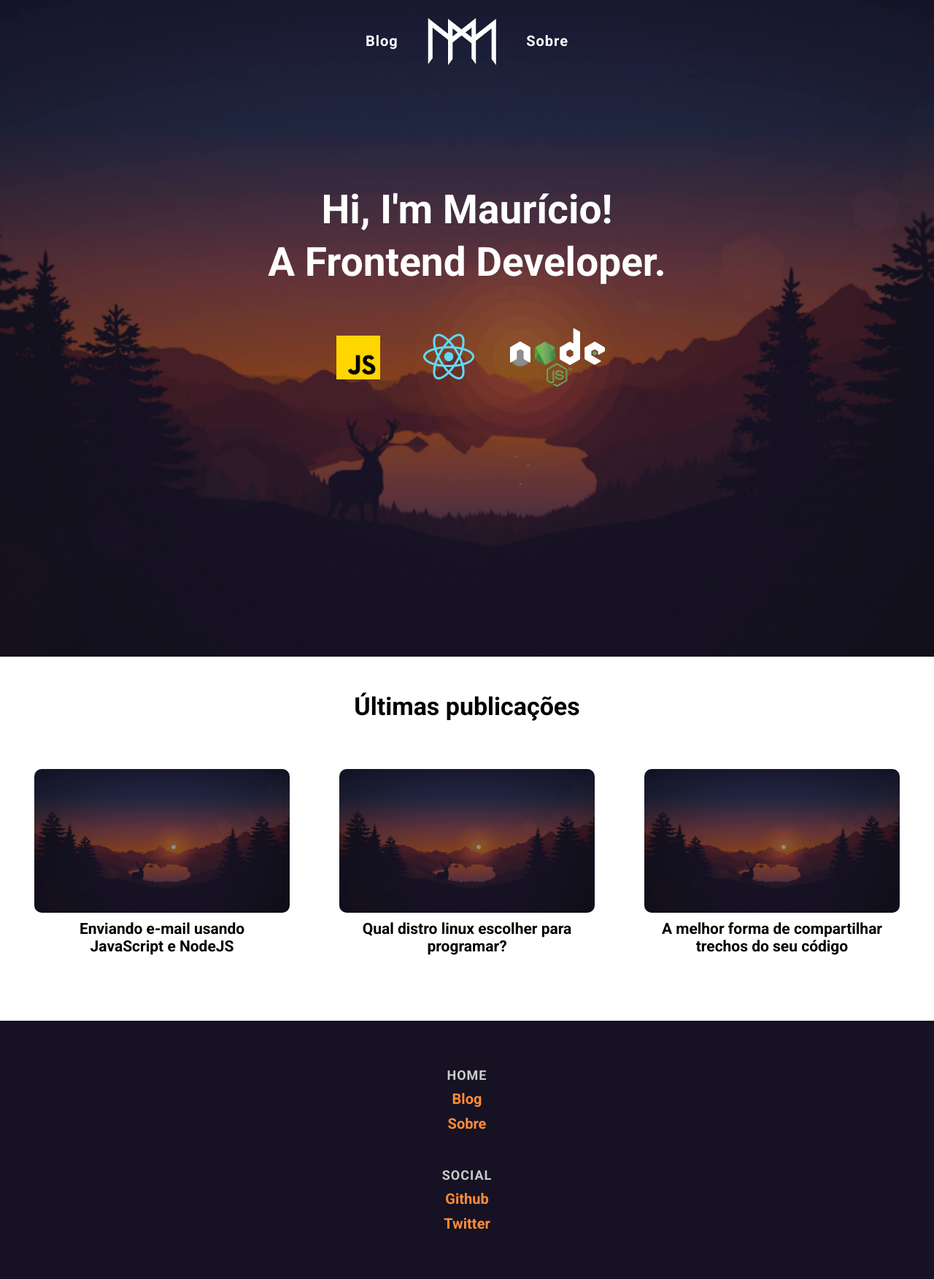
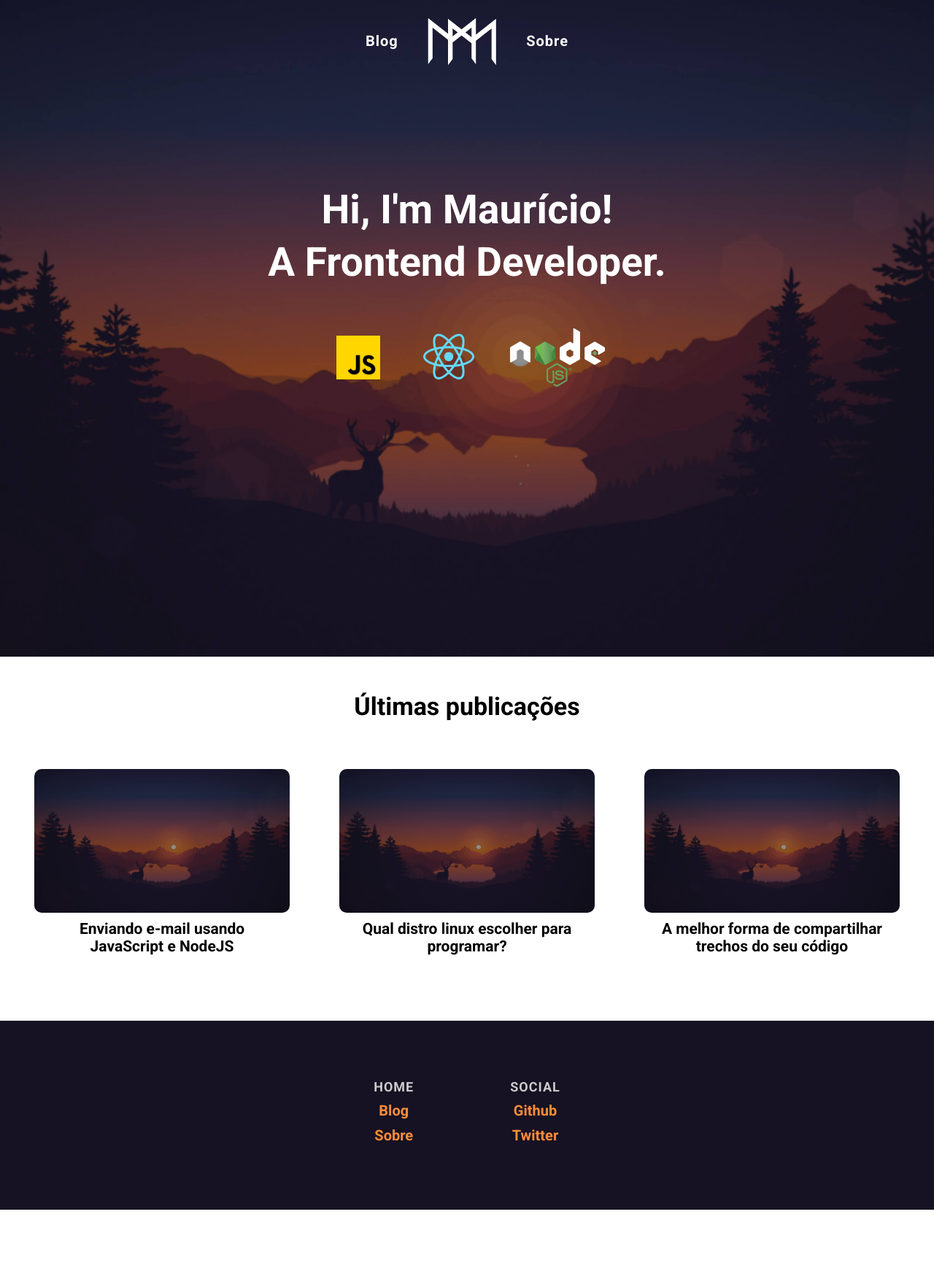
Before and after one commit to mauriciomutte/old-mauriciomutte.github.io, a Jekyll site: the page built from index.html, in a window 1280 px wide. Shown: the whole page at 73% size. Built offline with Jekyll 4.4.1, drawn with Linux system fonts in a browser that asks for light colours; after the commit the page ends 1658 px from its top, so only the background shows below that.

Commit message:
Add desktop style

```diff
--- a/assets/css/main.css
+++ b/assets/css/main.css
@@ -99,5 +99,11 @@ body {
       font-size: 18px;
       text-transform: uppercase;
       letter-spacing: 1px; }
+  @media only screen and (min-width: 640px) {
+    .footer {
+      padding: 2em 6em; }
+      .footer__site, .footer__social {
+        display: inline-block;
+        padding: 0 1em; } }
 
 /*# sourceMappingURL=main.css.map */
```
Also changed, not shown: assets/css/main.scss (+10 -0 lines), 1 other file.
